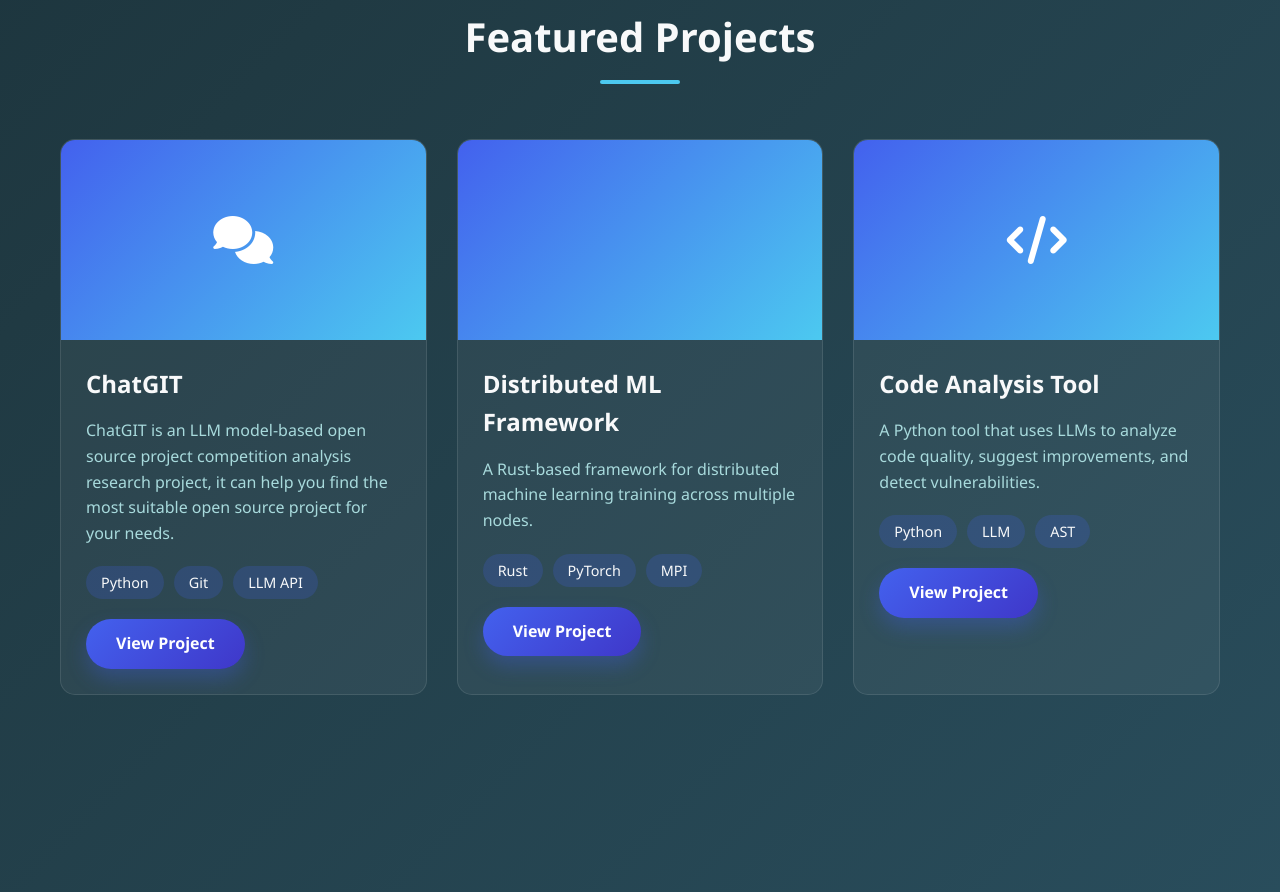
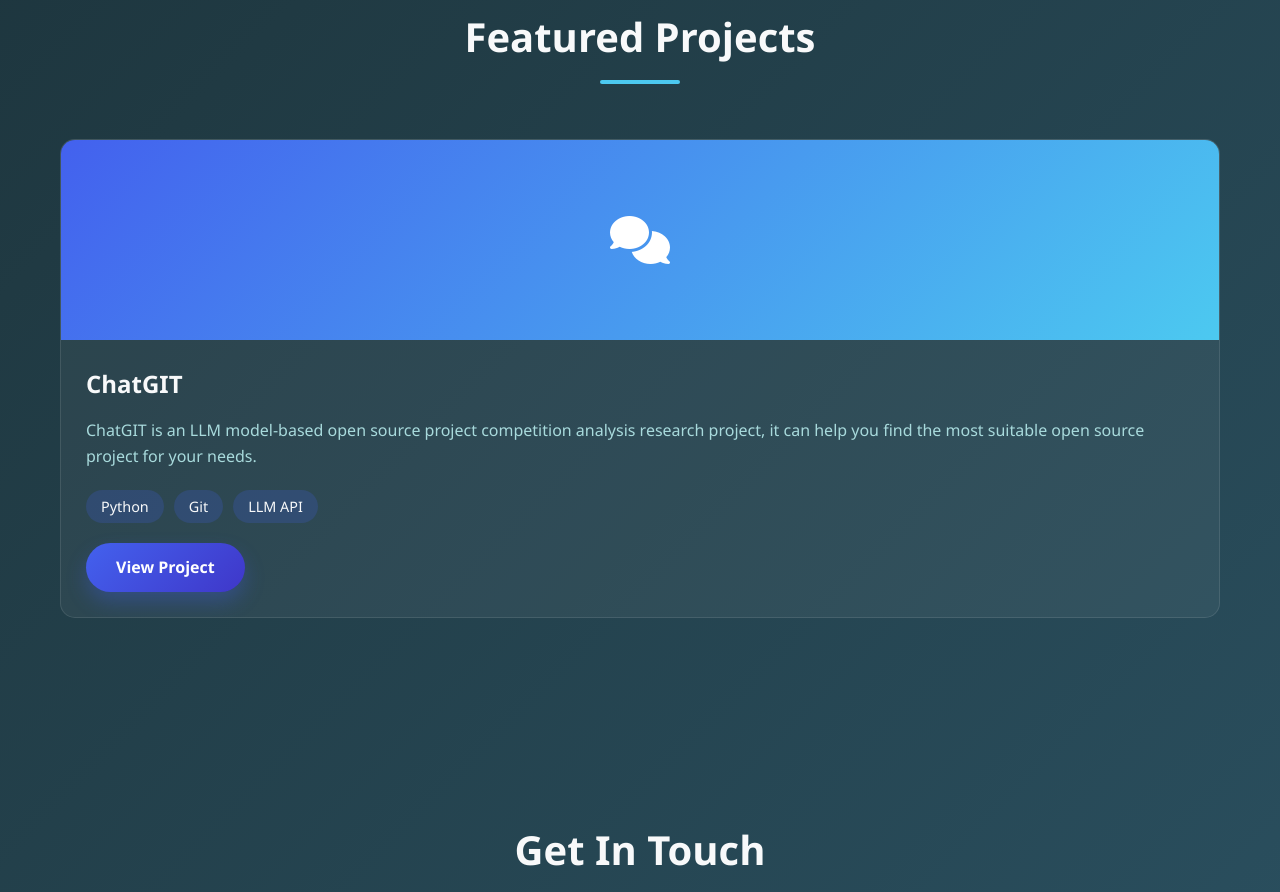
Before and after one commit to Sube-py/sube-py.github.io, a plain HTML site: page index.html in a window 1280 px wide. Shown: the part 2080-2972 px from the top of the page. Drawn offline with Linux system fonts and the light colour scheme.

Commit message:
feat: ✨ update

```diff
--- a/index.html
+++ b/index.html
@@ -594,7 +594,7 @@
                         <a href="https://github.com/fagao-ai/chatgit" target="_blank" class="btn">View Project</a>
                     </div>
                 </div>
-                <div class="project-card" style="display: hidden;">
+                <!-- <div class="project-card" style="display: hidden;">
                     <div class="project-img">
                         <i class="fas fa-chart-network"></i>
                     </div>
@@ -608,8 +608,8 @@
                         </div>
                         <a href="#" class="btn">View Project</a>
                     </div>
-                </div>
-                <div class="project-card" style="display: hidden;">
+                </div> -->
+                <!-- <div class="project-card" style="display: hidden;">
                     <div class="project-img">
                         <i class="fas fa-code"></i>
                     </div>
@@ -623,7 +623,7 @@
                         </div>
                         <a href="#" class="btn">View Project</a>
                     </div>
-                </div>
+                </div> -->
             </div>
         </div>
     </section>
```
